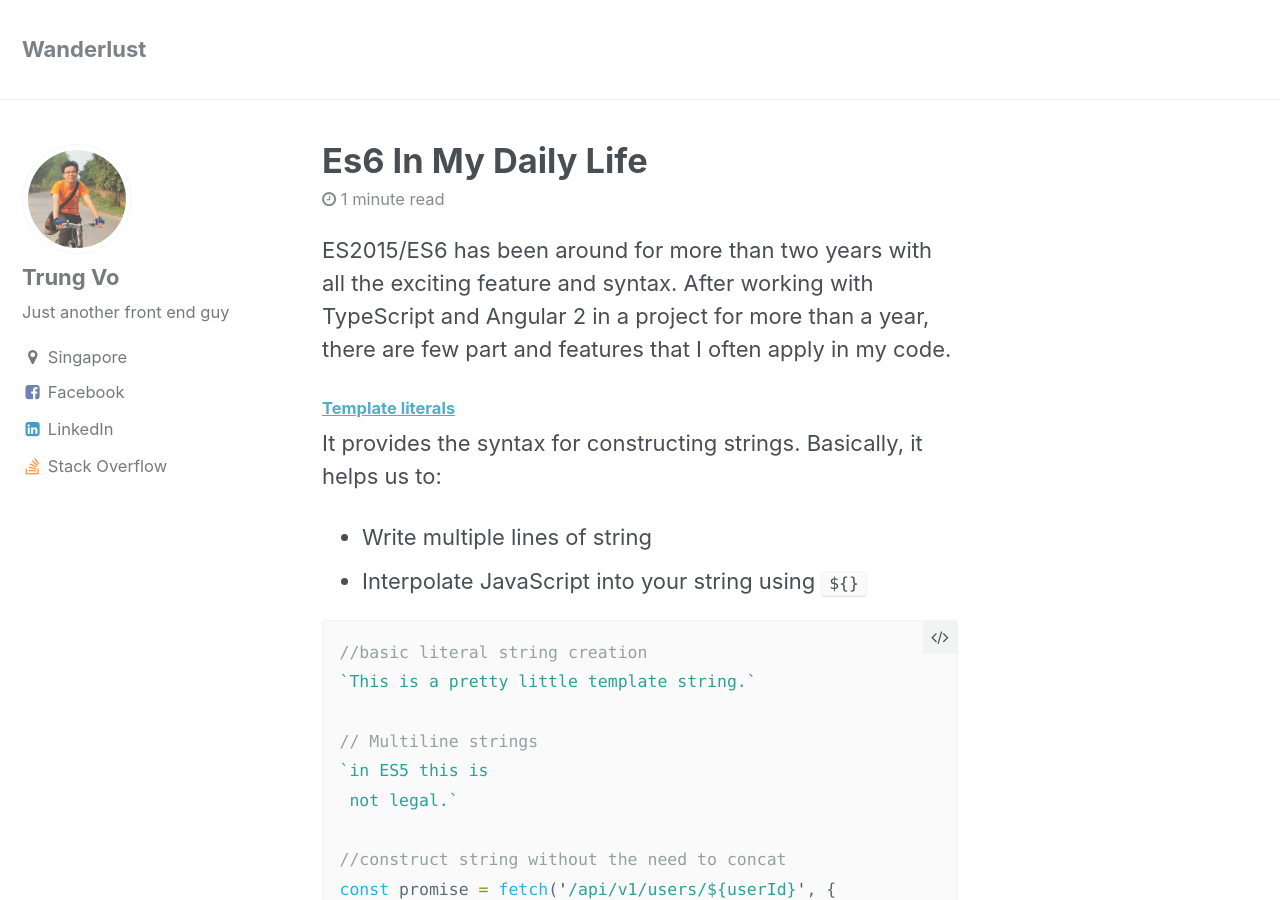
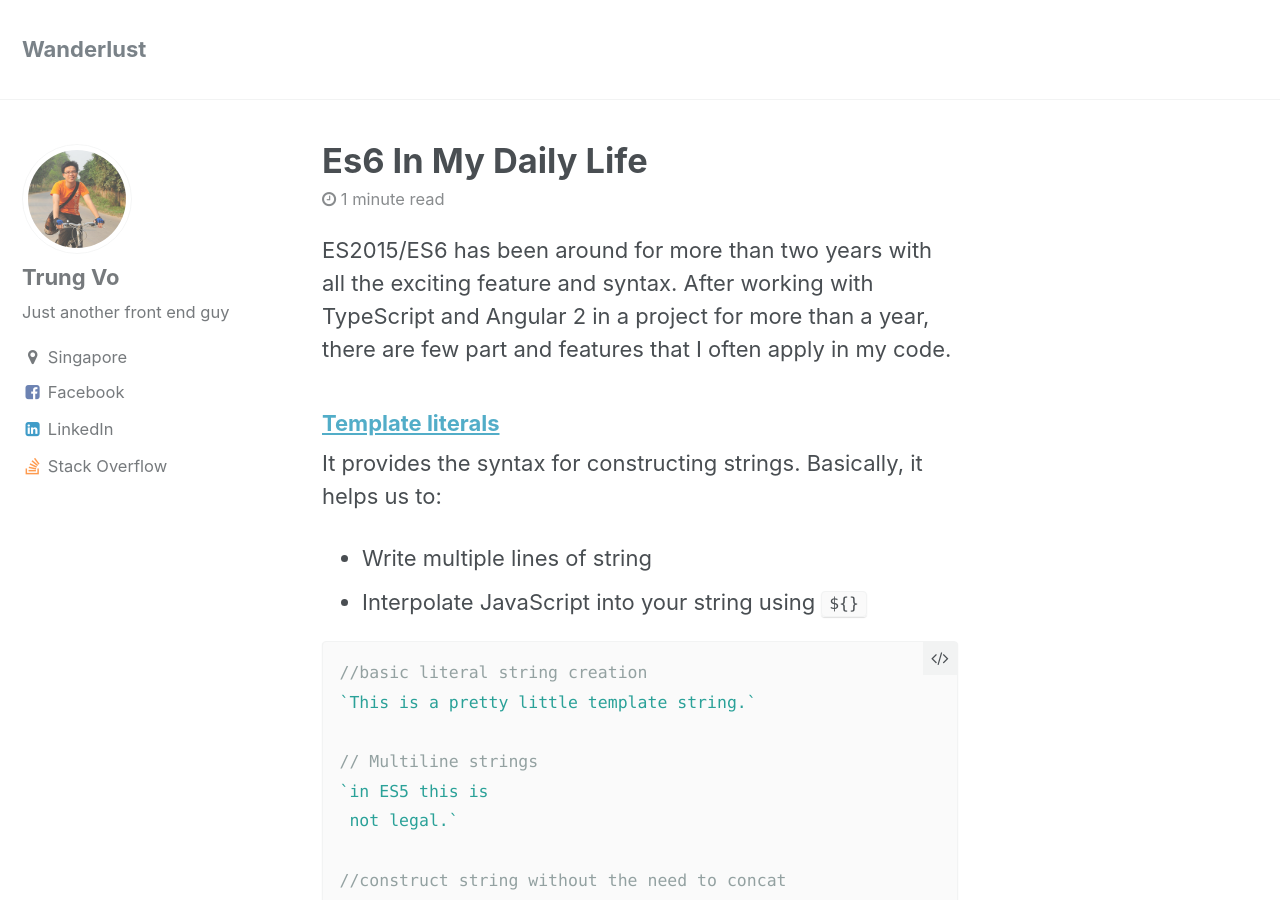
Before and after one commit to trungk18/trungk18.github.io, a Jekyll site: the page built from _posts/2017-11-28-es6-in-my-daily-life.md, in a window 1280 px wide and 900 px high. Built offline with Jekyll 4.4.1, drawn with Linux system fonts in a browser that asks for light colours.

Commit message:
Update content

````diff
--- a/_posts/2017-11-28-es6-in-my-daily-life.md
+++ b/_posts/2017-11-28-es6-in-my-daily-life.md
@@ -1,6 +1,6 @@
 ES2015/ES6 has been around for more than two years with all the exciting feature and syntax. After working with TypeScript and Angular 2 in a project for more than a year, there are few part and features that I often apply in my code.
 
-#### [Template literals](https://developer.mozilla.org/en-US/docs/Web/JavaScript/Reference/Template_literals)
+### [Template literals](https://developer.mozilla.org/en-US/docs/Web/JavaScript/Reference/Template_literals)
 
 It provides the syntax for constructing strings. Basically, it helps us to:
 - Write multiple lines of string
@@ -25,7 +25,7 @@
 })
 ```
 
-#### [Destructuring](https://developer.mozilla.org/en-US/docs/Web/JavaScript/Reference/Operators/Destructuring_assignment)
+### [Destructuring](https://developer.mozilla.org/en-US/docs/Web/JavaScript/Reference/Operators/Destructuring_assignment)
 
 It provides a better way to unpack value from arrays, or properties from an object into a variable.
 
@@ -36,7 +36,7 @@
 console.log(b); // 20
 ```
 
-#### [Default Parameter](https://developer.mozilla.org/en-US/docs/Web/JavaScript/Reference/Functions/Default_parameters)
+### [Default Parameter](https://developer.mozilla.org/en-US/docs/Web/JavaScript/Reference/Functions/Default_parameters)
 
 It allows formal parameters to be initialized with default values if no value or undefined is passed.
 
@@ -57,7 +57,7 @@
 multiply(5);    // 5
 ```
 
-#### [… (spread operator and rest parameters)](https://developer.mozilla.org/en-US/docs/Web/JavaScript/Reference/Operators/Spread_operator)
+### [… (spread operator and rest parameters)](https://developer.mozilla.org/en-US/docs/Web/JavaScript/Reference/Operators/Spread_operator)
 
 These provide a convenient way to shove any unnamed arguments passed to your function into an array, or do the inverse by calling a function with arguments extracted from an array.
 ```javascript
@@ -72,8 +72,8 @@
 arr1 = [...arr1, ...arr2];
 ```
 
-##### To learn ES6
-- https://babeljs.io/learn-es2015/
-- http://exploringjs.com/es6/
+#### To learn ES6
+- [https://babeljs.io/learn-es2015/](https://babeljs.io/learn-es2015/)
+- [http://exploringjs.com/es6/](http://exploringjs.com/es6/)
 
 Starting with the release of ES2015, the language has continued to evolve at a rapid pace. We saw there is the tons of feature of [ES2017](http://exploringjs.com/es2016-es2017/) on the way, such as `async/await` function. So hurry up and digest the ES 2015 before it become outdated.
````
